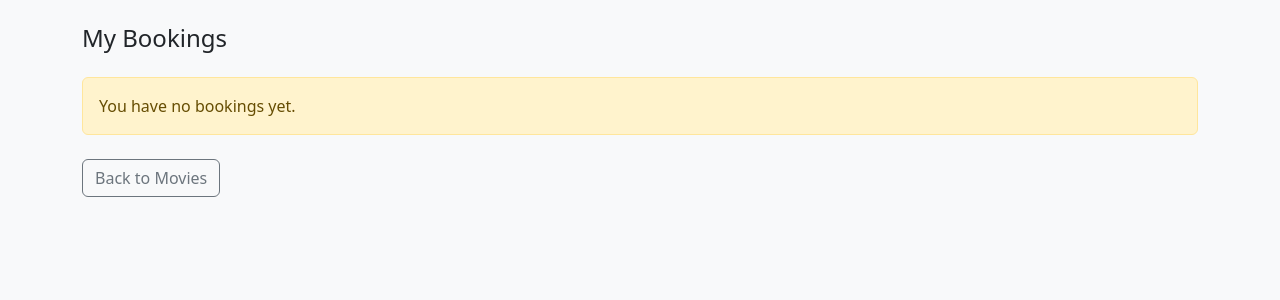
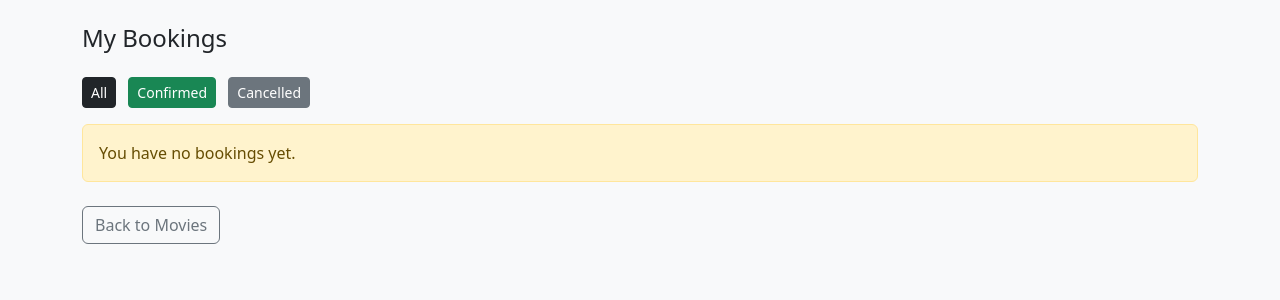
Before and after one commit to Amruthaaa11/bookmyshow-dbms, a Flask app: page /my_bookings in a window 1280 px wide. Shown: the part 56-356 px from the top of the page. Run offline with Flask 3, Linux system fonts and the light colour scheme; the visitor is signed in with stand-in values (Sample User, id 1); data that the repository does not hold is empty.

Commit message:
Added print ticket and booking history filter

```diff
--- a/app.py
+++ b/app.py
@@ -273,20 +273,33 @@ def my_bookings():
     if 'user_id' not in session:
         return redirect('/login')
 
-    connection=get_connection()
-    cursor=get_cursor(connection)
+    connection = get_connection()
+    cursor = get_cursor(connection)
 
-    cursor.execute(
-        "Select * From booking_summary WHERE user_id=%s",
-        (session['user_id'],)
-    )
+    filter = request.args.get('filter', 'all')
 
-    bookings=cursor.fetchall()
+    if filter == 'confirmed':
+        cursor.execute(
+            "SELECT * FROM booking_summary WHERE user_id = %s AND booking_status = 'confirmed'",
+            (session['user_id'],)
+        )
+    elif filter == 'cancelled':
+        cursor.execute(
+            "SELECT * FROM booking_summary WHERE user_id = %s AND booking_status = 'cancelled'",
+            (session['user_id'],)
+        )
+    else:
+        cursor.execute(
+            "SELECT * FROM booking_summary WHERE user_id = %s",
+            (session['user_id'],)
+        )
+
+    bookings = cursor.fetchall()
 
     cursor.close()
     connection.close()
 
-    return render_template('my_bookings.html',bookings=bookings)
+    return render_template('my_bookings.html', bookings=bookings, filter=filter)
 
 #=============================================================
 #Route 11:Cancel Booking
--- a/templates/my_bookings.html
+++ b/templates/my_bookings.html
@@ -23,6 +23,12 @@
 
     <div class="container mt-4">
         <h4 class="mb-4">My Bookings</h4>
+
+        <div class="mb-3">
+            <a href="/my_bookings" class="btn btn-dark btn-sm me-2">All</a>
+            <a href="/my_bookings?filter=confirmed" class="btn btn-success btn-sm me-2">Confirmed</a>
+            <a href="/my_bookings?filter=cancelled" class="btn btn-secondary btn-sm">Cancelled</a>
+        </div>
 
         {% if bookings %}
         <div class="table-responsive">
```
Also changed, not shown: templates/confirmation.html (+9 -0 lines).
